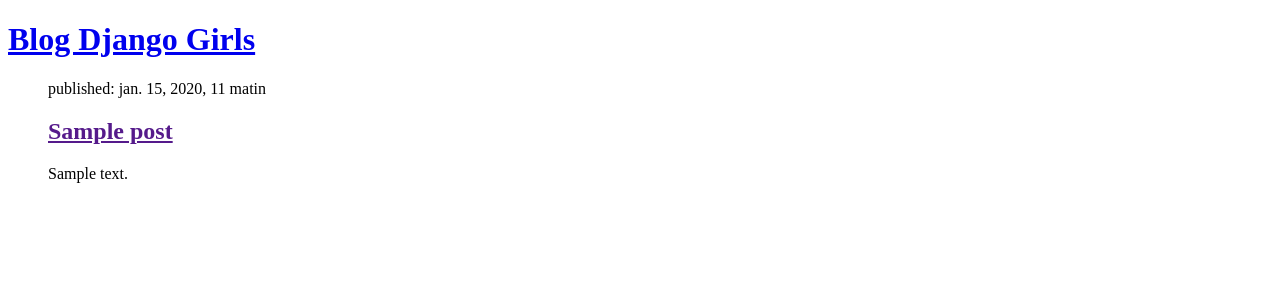
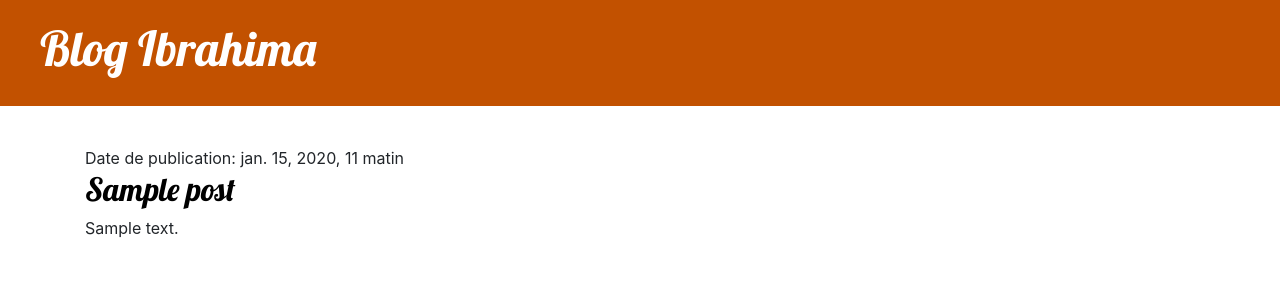
Before and after one commit to Ibra207/mon-nouveau-blog, a Django app: page / in a window 1280 px wide. Shown: the top 300 px of the page. Run offline with Django 3.2, Linux system fonts and the light colour scheme; tables that the repository leaves empty hold one stand-in row (values such as "Sample post").

Commit message:
Ajout fichier css

```diff
--- /dev/null
+++ b/blog/static/css/blog.css
@@ -0,0 +1,70 @@
+.page-header {
+    background-color: #C25100;
+    margin-top: 0;
+    margin-bottom: 40px;
+    padding: 20px 20px 20px 40px;
+}
+
+.page-header h1,
+.page-header h1 a,
+.page-header h1 a:visited,
+.page-header h1 a:active {
+    color: #ffffff;
+    font-size: 36pt;
+    text-decoration: none;
+}
+
+h1,
+h2,
+h3,
+h4 {
+    font-family: 'Lobster', cursive;
+}
+
+.date {
+    color: #828282;
+}
+
+.save {
+    float: right;
+}
+
+.post-form textarea,
+.post-form input {
+    width: 100%;
+}
+
+.top-menu,
+.top-menu:hover,
+.top-menu:visited {
+    color: #ffffff;
+    float: right;
+    font-size: 26pt;
+    margin-right: 20px;
+}
+
+.post {
+    margin-bottom: 70px;
+}
+
+.post h2 a,
+.post h2 a:visited {
+    color: #000000;
+}
+
+.post > .date,
+.post > .actions {
+    float: right;
+}
+
+.btn-default,
+.btn-default:visited {
+    color: #C25100;
+    background: none;
+    border-color: #C25100;
+}
+
+.btn-default:hover {
+    color: #FFFFFF;
+    background-color: #C25100;
+}
--- a/blog/templates/blog/post_list.html
+++ b/blog/templates/blog/post_list.html
@@ -1,21 +1,27 @@
+{% load static %}
 <!DOCTYPE html>
 <html>
     <head>
-        <title>Blog Django Girls</title>
+        <link rel="stylesheet" href="https://cdn.jsdelivr.net/npm/bootstrap@4.5.3/dist/css/bootstrap.min.css" integrity="sha384-TX8t27EcRE3e/ihU7zmQxVncDAy5uIKz4rEkgIXeMed4M0jlfIDPvg6uqKI2xXr2" crossorigin="anonymous">
+
+        <link rel="stylesheet" href="{% static 'css/blog.css' %}">
+
+        <link href="//fonts.googleapis.com/css?family=Lobster&subset=latin,latin-ext" rel="stylesheet" type="text/css">
+        <title>Blog Ibrahima</title>
     </head>
     <body>
-        <header>
-            <h1><a href="/">Blog Django Girls</a></h1>
+        <header class="page-header">
+            <h1><a href="/">Blog Ibrahima</a></h1>
         </header>
-        <dir>
+        <div class="container">
             {% for post in posts %}
-                <article>
-                  <time>published: {{ post.published_date}}</time>
+                <article class="post">
+                  <time>Date de publication: {{ post.published_date}}</time>
                   <h2><a href="">{{post.title}}</a></h2>
                   <p>{{post.text|linebreaksbr}}</p>
                 </article>
             {% endfor %}
-        </dir>
+        </div>
 
     </body>
 </html>
```
